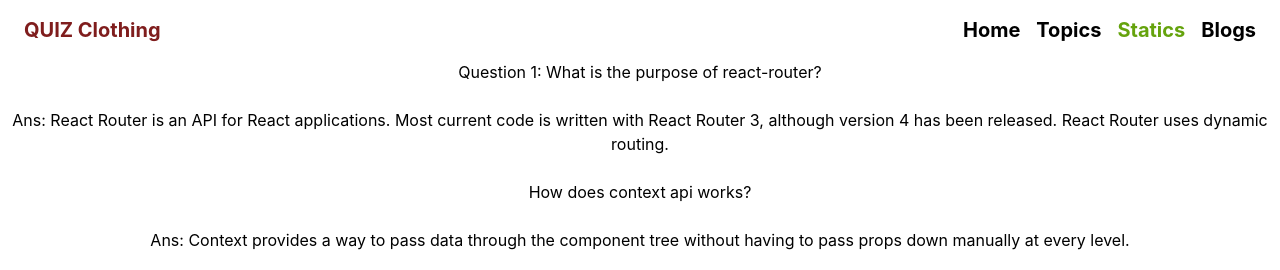
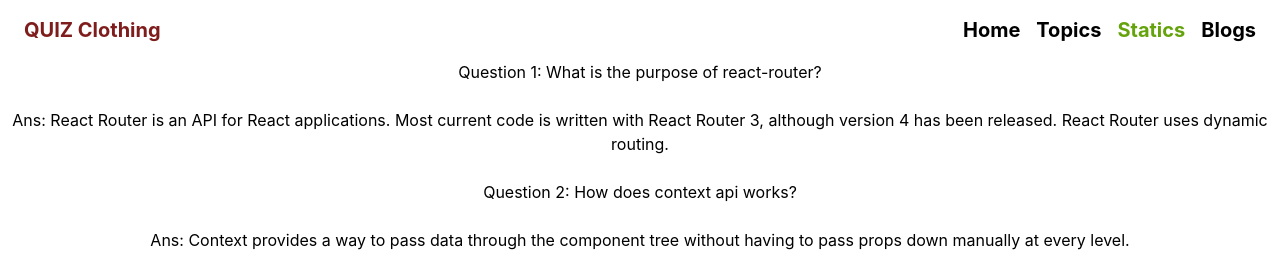
Before and after one commit to tushart681/assignment-9, a React (Create React App) app: page /blogs in a window 1280 px wide. Shown: the top 270 px of the page. Built offline with nearby package versions, Linux system fonts and the light colour scheme.

Commit message:
9th commit

```diff
--- a/src/components/blogs/Blogs.js
+++ b/src/components/blogs/Blogs.js
@@ -7,7 +7,7 @@ const Blogs = () => {
             <br />
             <p>Ans: React Router is an API for React applications. Most current code is written with React Router 3, although version 4 has been released. React Router uses dynamic routing.</p>
             <br />
-            <h1>How does context api works?</h1>
+            <h1>Question 2: How does context api works?</h1>
             <br />
             <p>Ans: Context provides a way to pass data through the component tree without having to pass props down manually at every level.</p>
             <br />
```
